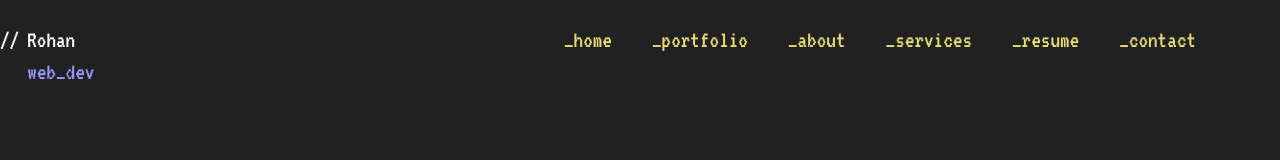
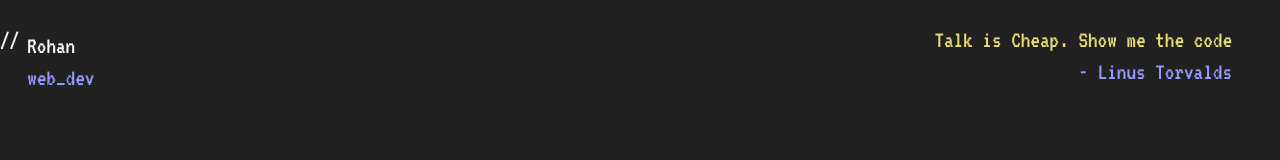
Before and after one commit to Sandstorm831/Portfolio_page, a React (Vite) app in the folder frontend/: page /home in a window 1280 px wide. Shown: the top 160 px of the page. Built offline with nearby package versions, Linux system fonts and the light colour scheme.

Commit message:
adding functionalities and putting changes in coherence

```diff
--- a/frontend/src/components/bottombar/index.jsx
+++ b/frontend/src/components/bottombar/index.jsx
@@ -4,7 +4,7 @@ export default function BottomNavbar(){
     return <div className="bg-[#212121] flex justify-center">
         <div className="flex justify-center">
             <div className="text-[#E6DB74] text-xl ml-5 mr-2 mt-5 mb-8 flex flex-col justify-center">Made with </div>
-            <div className="text-[#E6DB74] mt-5 mb-8 text-xl flex flex-col justify-center">  <FaHeart />  </div>
+            <a className="text-[#E6DB74] mt-5 mb-8 text-xl flex flex-col justify-center" href="https://www.youtube.com/watch?v=dQw4w9WgXcQ&t=43s">  <FaHeart />  </a>
             <div className="text-[#E6DB74] text-xl mr-16 ml-2 mt-5 mb-8 flex flex-col justify-center" > by RG</div>
         </div>
     </div>
--- a/frontend/src/components/contactMe/index.jsx
+++ b/frontend/src/components/contactMe/index.jsx
@@ -11,30 +11,30 @@ export default function ContactDiv() {
         {"<contact_me>"}
       </div>
       <div className="flex justify-between mx-80 mt-5 mb-20">
-        <IconHolder title={"Mail"}>
-          <GoMail className="text-[#2FCBEF] text-6xl mx-2" />
+        <IconHolder title={"Mail"}  link={"mailto:gargrohan831@gmail.com?subject=Hey, Let's Connect"}>
+          <GoMail className="text-[#2FCBEF] text-6xl mx-2"  />
         </IconHolder>
-        <IconHolder title={"Twitter"}>
-          <FaXTwitter className="text-[#2FCBEF] text-6xl mx-2" />
+        <IconHolder title={"Twitter"} link={"https://x.com/Rodes30947083"}>
+          <FaXTwitter className="text-[#2FCBEF] text-6xl mx-2"  />
         </IconHolder>
-        <IconHolder title={"GitHub"}>
-          <FaGithub className="text-[#2FCBEF] text-6xl mx-2" />
+        <IconHolder title={"GitHub"} link={"https://github.com/Sandstorm831"}>
+          <FaGithub className="text-[#2FCBEF] text-6xl mx-2"  />
         </IconHolder>
-        <IconHolder title={"LinkedIn"}>
-          <FaLinkedinIn className="text-[#2FCBEF] text-6xl mx-2" />
+        <IconHolder title={"LinkedIn"} link={"https://www.linkedin.com/in/rohan-garg-1b6b40200/"}>
+          <FaLinkedinIn className="text-[#2FCBEF] text-6xl mx-2"  />
         </IconHolder>
       </div>
     </>
   );
 }
 
-function IconHolder({ children, title }) {
+function IconHolder({ children, title, link }) {
   return (
-    <div className="flex ">
+    <a className="flex " href={link}>
       {children}
       <div className="text-white text-xl h-full flex flex-col justify-end">
         {title}
       </div>
-    </div>
+    </a>
   );
 }
--- a/frontend/src/components/navbar/index.jsx
+++ b/frontend/src/components/navbar/index.jsx
@@ -1,22 +1,36 @@
-import "../../output.css"
-export default function Navbar(){
-    return <div className="w-full bg-[#212121] flex justify-between pt-6">
-        <div className="flex">
-            <div className="text-white text-2xl mr-2">//</div>
-            <div className="flex flex-col justify-center ">
-                <div className="text-white text-2xl cursor-pointer" >Rohan</div>
-                <div className="text-[#9A99FF] text-2xl pb-2 cursor-pointer">web_dev</div>
-            </div>
+import { useNavigate } from "react-router-dom";
+import "../../output.css";
+export default function Navbar() {
+    const navigate = useNavigate();
+  return (
+    <div className="w-full bg-[#212121] flex justify-between pt-6">
+      <div className="flex">
+        <div className="text-white text-2xl mr-2">//</div>
+        <div className="flex flex-col justify-center ">
+          <div className="text-white text-2xl cursor-pointer" onClick={()=>navigate("/home")}> Rohan</div>
+          <div className="text-[#9A99FF] text-2xl pb-2 cursor-pointer" onClick={() => navigate("/home")}>
+            web_dev
+          </div>
         </div>
-        <div className="flex justify-center text-white">
-            <div className="flex justify-center mx-16">
-                <div className="px-5 text-[#E6DB74] text-2xl pb-5 cursor-pointer">_home</div>
-                <div className="px-5 text-[#E6DB74] text-2xl pb-5 cursor-pointer">_portfolio</div>
-                <div className="px-5 text-[#E6DB74] text-2xl pb-5 cursor-pointer">_about</div>
-                <div className="px-5 text-[#E6DB74] text-2xl pb-5 cursor-pointer">_services</div>
-                <div className="px-5 text-[#E6DB74] text-2xl pb-5 cursor-pointer">_resume</div>
-                <div className="px-5 text-[#E6DB74] text-2xl pb-5 cursor-pointer">_contact</div>
-            </div>
+      </div>
+      <div className="flex justify-center">
+        <div className="flex flex-col text-2xl pb-5 mx-12">
+          <div className="text-[#E6DB74]">
+            Talk is Cheap.
+            <a
+              href="https://github.com/Sandstorm831"
+              className="cursor-pointer"
+            >
+              {" "}
+              Show me the code
+            </a>
+          </div>
+          <div className="flex justify-end text-[#9A99FF]">
+            {" "}
+            - Linus Torvalds
+          </div>
         </div>
+      </div>
     </div>
+  );
 }
--- a/frontend/src/output.css
+++ b/frontend/src/output.css
@@ -592,6 +592,11 @@ video {
   margin-bottom: 5px;
 }
 
+.mx-12 {
+  margin-left: 3rem;
+  margin-right: 3rem;
+}
+
 .mb-12 {
   margin-bottom: 3rem;
 }
@@ -650,6 +655,10 @@ video {
 
 .mt-8 {
   margin-top: 2rem;
+}
+
+.mr-5 {
+  margin-right: 1.25rem;
 }
 
 .flex {
--- a/frontend/src/pages/home/home.jsx
+++ b/frontend/src/pages/home/home.jsx
@@ -14,8 +14,6 @@ export default function Home() {
       </div>
 
       <AboutMe />
-
-      <AButton />
 
       <div className="flex justify-center mt-32 text-[#9A99FF] text-5xl">
         {"(!)"}
```
